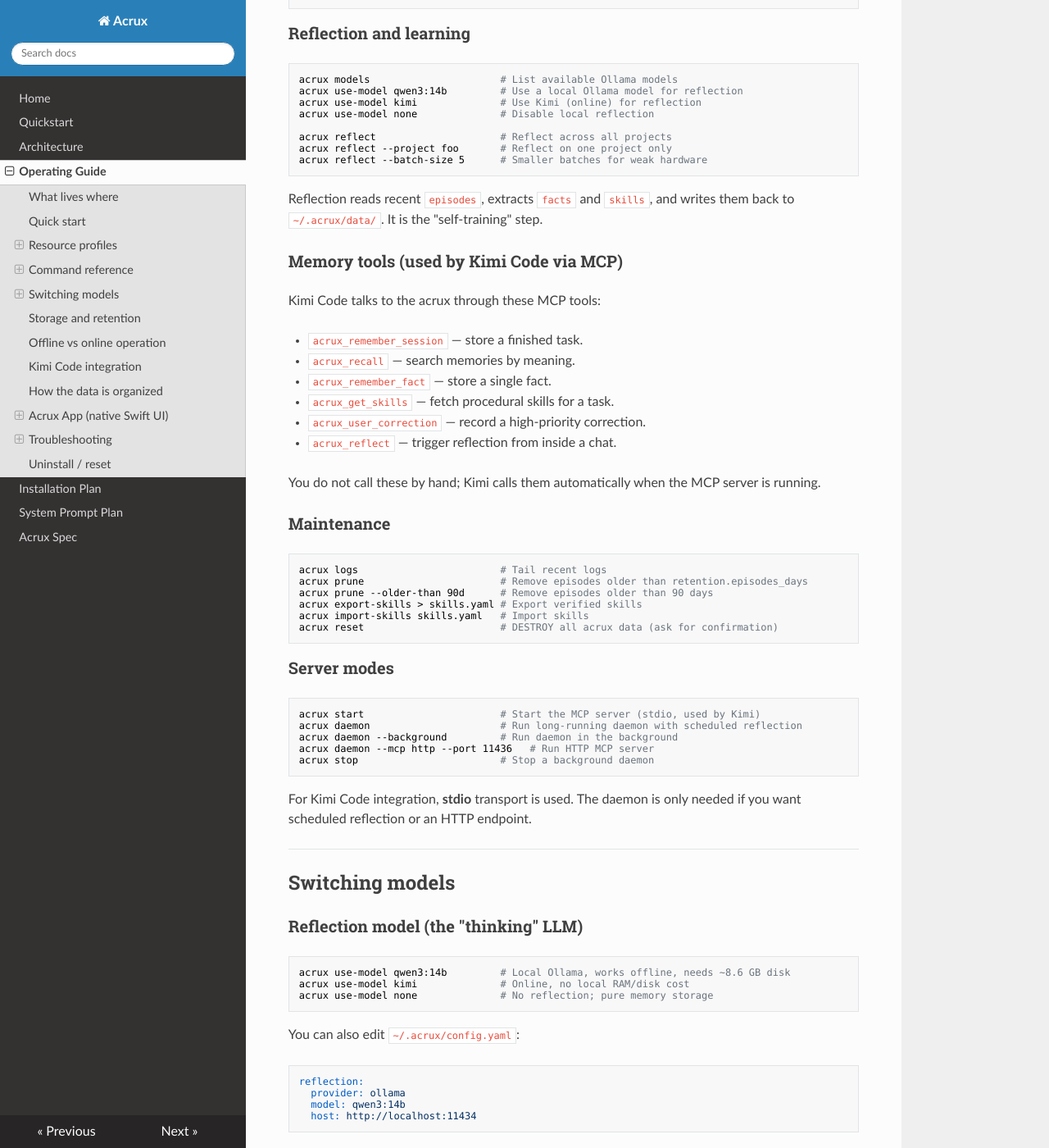
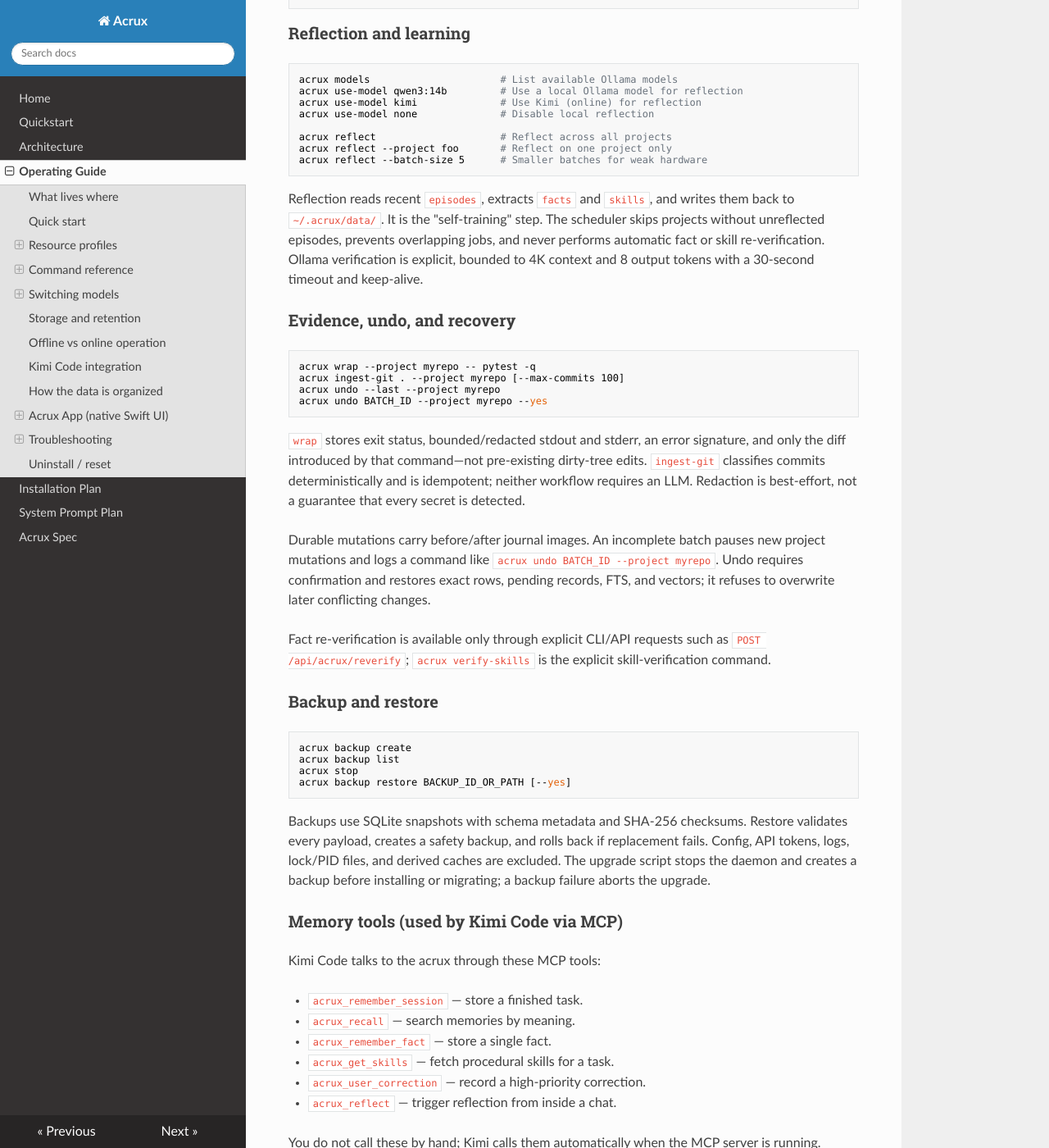
Before and after one commit to IuriGom/acrux, an MkDocs documentation site: the page built from docs/OPERATING.md, in a window 1280 px wide and 1400 px high, scrolled down 2284 px. Shown: the whole window at 82% size. Built offline with MkDocs 1.6.1, drawn with Linux system fonts in a browser that asks for light colours; nearby versions of some CDN libraries.

Commit message:
test: verify trusted learning recovery end to end

````diff
--- a/docs/OPERATING.md
+++ b/docs/OPERATING.md
@@ -112,7 +112,33 @@
 acrux reflect --batch-size 5      # Smaller batches for weak hardware
 ```
 
-Reflection reads recent `episodes`, extracts `facts` and `skills`, and writes them back to `~/.acrux/data/`. It is the "self-training" step.
+Reflection reads recent `episodes`, extracts `facts` and `skills`, and writes them back to `~/.acrux/data/`. It is the "self-training" step. The scheduler skips projects without unreflected episodes, prevents overlapping jobs, and never performs automatic fact or skill re-verification. Ollama verification is explicit, bounded to 4K context and 8 output tokens with a 30-second timeout and keep-alive.
+
+### Evidence, undo, and recovery
+
+```bash
+acrux wrap --project myrepo -- pytest -q
+acrux ingest-git . --project myrepo [--max-commits 100]
+acrux undo --last --project myrepo
+acrux undo BATCH_ID --project myrepo --yes
+```
+
+`wrap` stores exit status, bounded/redacted stdout and stderr, an error signature, and only the diff introduced by that command—not pre-existing dirty-tree edits. `ingest-git` classifies commits deterministically and is idempotent; neither workflow requires an LLM. Redaction is best-effort, not a guarantee that every secret is detected.
+
+Durable mutations carry before/after journal images. An incomplete batch pauses new project mutations and logs a command like `acrux undo BATCH_ID --project myrepo`. Undo requires confirmation and restores exact rows, pending records, FTS, and vectors; it refuses to overwrite later conflicting changes.
+
+Fact re-verification is available only through explicit CLI/API requests such as `POST /api/acrux/reverify`; `acrux verify-skills` is the explicit skill-verification command.
+
+### Backup and restore
+
+```bash
+acrux backup create
+acrux backup list
+acrux stop
+acrux backup restore BACKUP_ID_OR_PATH [--yes]
+```
+
+Backups use SQLite snapshots with schema metadata and SHA-256 checksums. Restore validates every payload, creates a safety backup, and rolls back if replacement fails. Config, API tokens, logs, lock/PID files, and derived caches are excluded. The upgrade script stops the daemon and creates a backup before installing or migrating; a backup failure aborts the upgrade.
 
 ### Memory tools (used by Kimi Code via MCP)
 
````
Also changed, not shown: docs/quickstart.md (+21 -0 lines), docs/superpowers/specs/2026-10-28-foundation-trusted-learning-design.md (+1 -1 lines), 2 other files.
